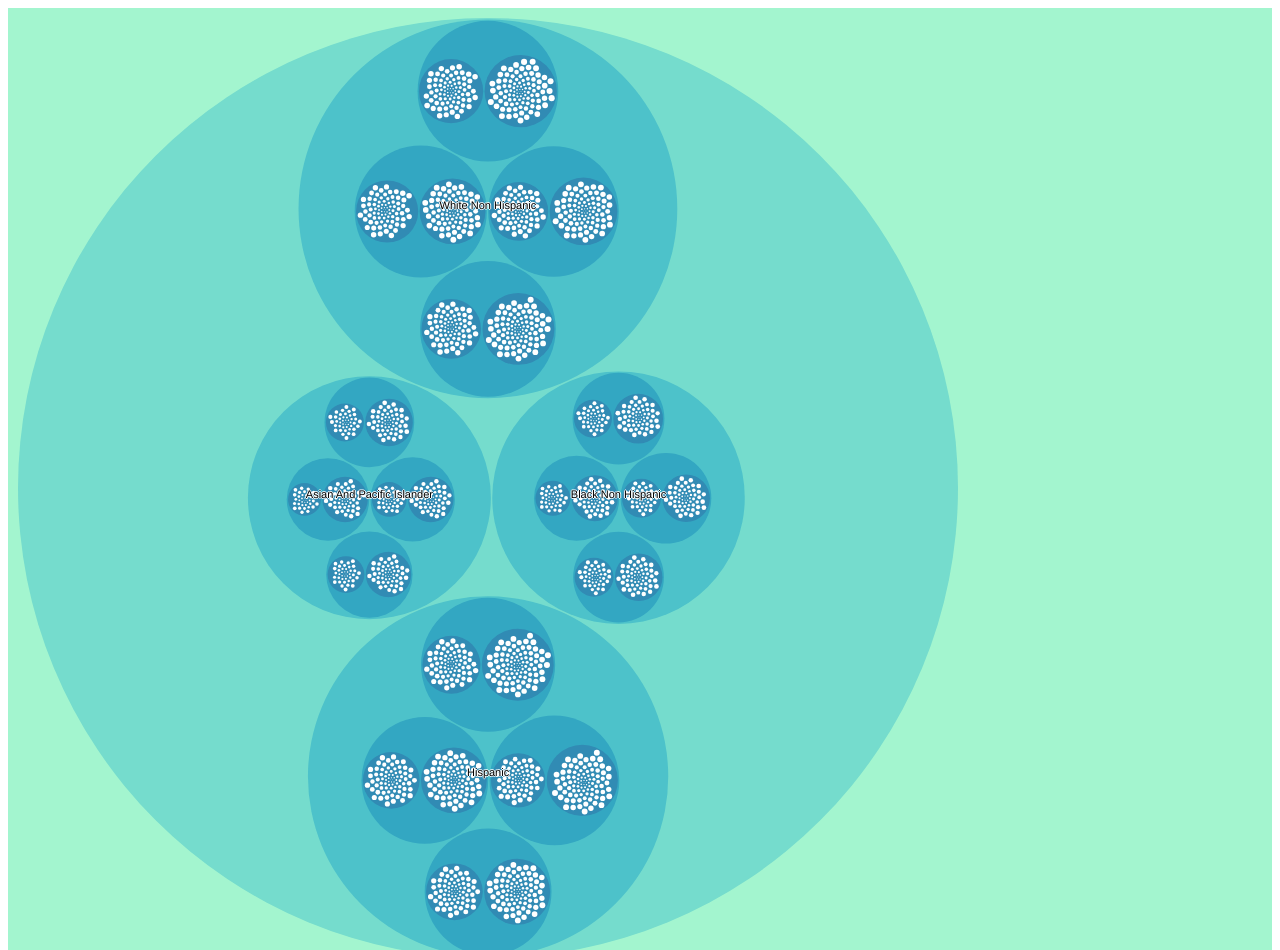
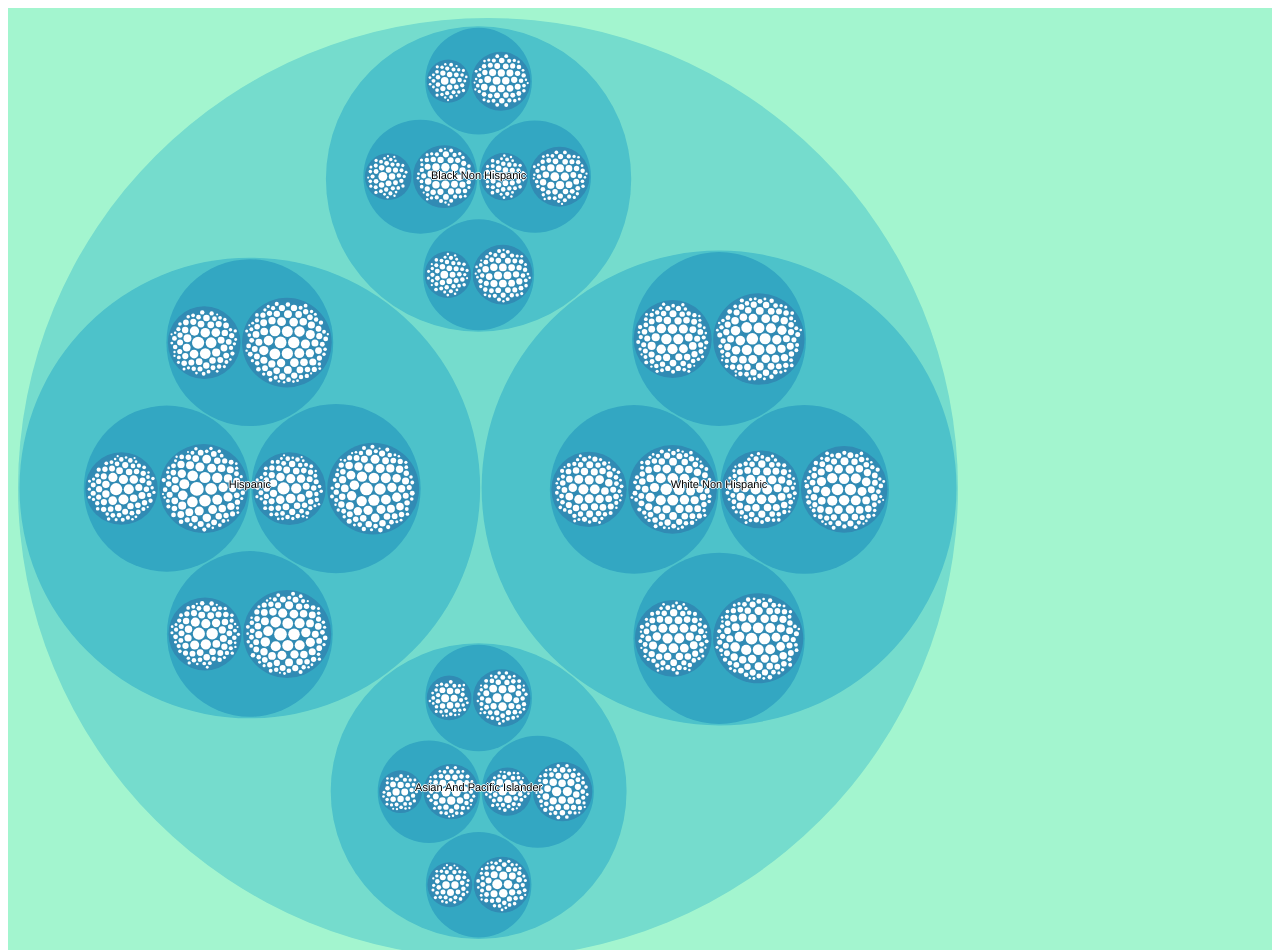
Before and after one commit to josie11/Names-of-New-York-City, a website: page index.html in a window 1280 px wide. Shown: the top 950 px of the page. Drawn offline with nearby package versions, Linux system fonts and the light colour scheme.

Commit message:
switch sorting from rank to count

```diff
--- a/index.html
+++ b/index.html
@@ -59,8 +59,8 @@
 
     //setting rank as the sorting/sizing variable
     root = d3.hierarchy(root)
-        .sum(function(d) { return Number(d.rank); })
-        .sort(function(a, b) { return a.value - b.value; });
+        .sum(function(d) { return Number(d.count); })
+        .sort(function(a, b) { return a - b; });
 
     var focus = root,
         nodes = pack(root).descendants(),
```
